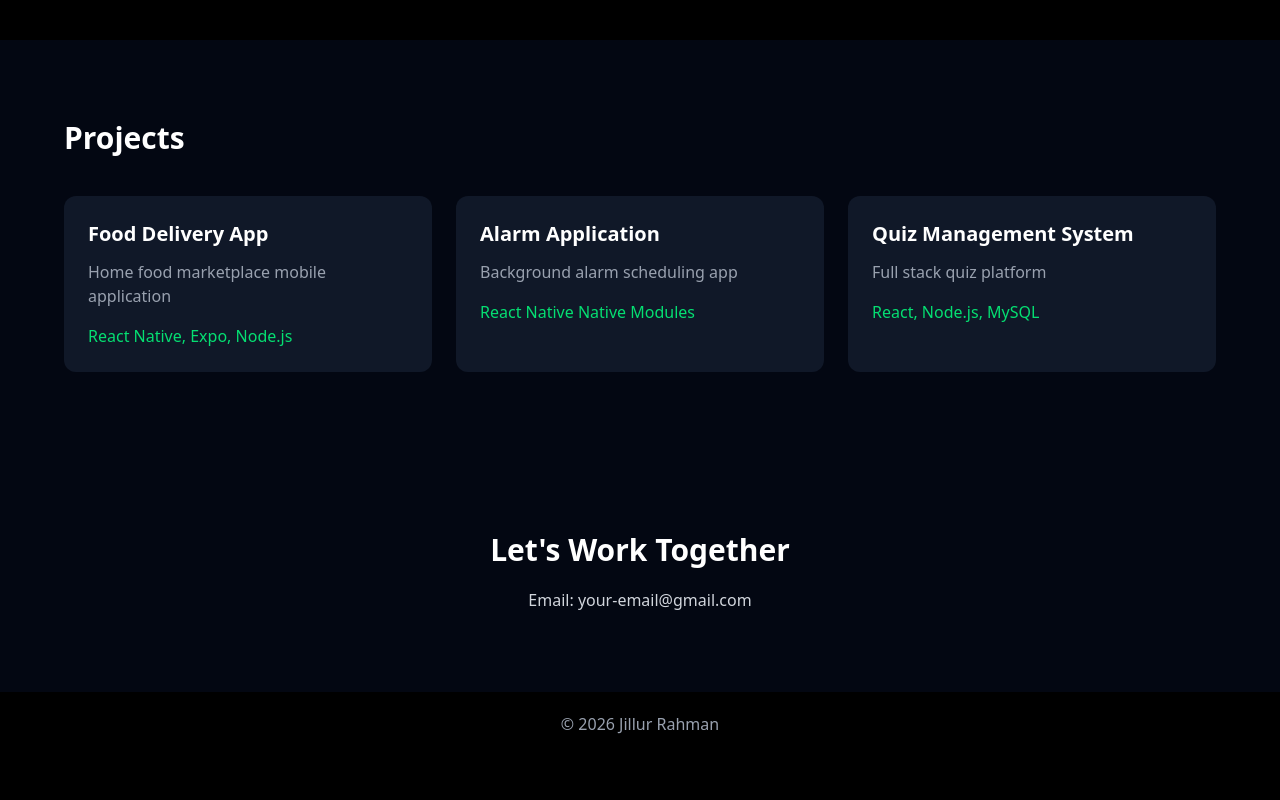
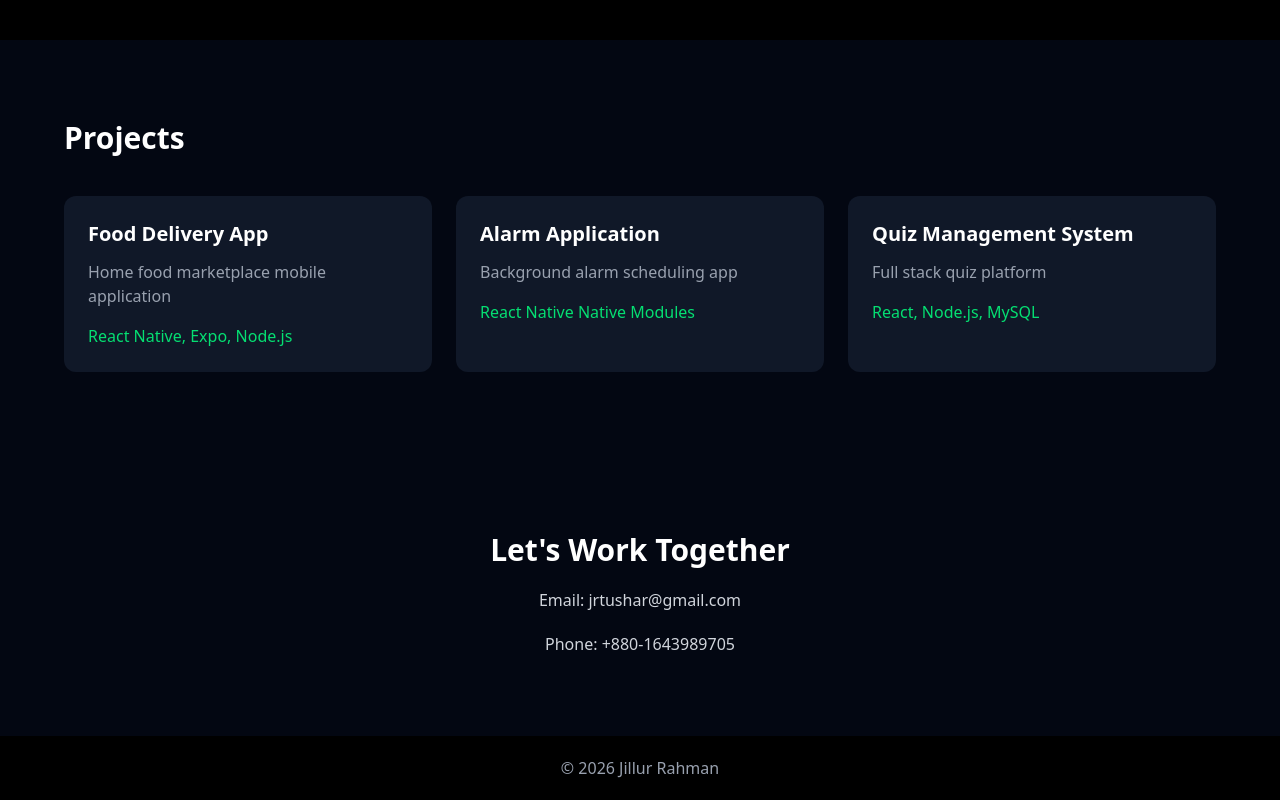
Before and after one commit to Jillurcf/jillur_professional_portfolio, a Next.js app: page / in a window 1280 px wide. Shown: the part 1814-2614 px from the top of the page. Before the commit the page ends 2570 px from the top, so only its background shows below. Built offline with nearby package versions, Linux system fonts and the light colour scheme; no server answers.

Commit message:
feat: Contact Component updated with email and phone number

```diff
--- a/components/Contact.tsx
+++ b/components/Contact.tsx
@@ -19,7 +19,11 @@ Let's Work Together
 
 <p className="mt-5 text-gray-300">
 
-Email: your-email@gmail.com
+Email: jrtushar@gmail.com
+
+</p>
+<p className="mt-5 text-gray-300">
+Phone: +880-1643989705
 
 </p>
 
```
